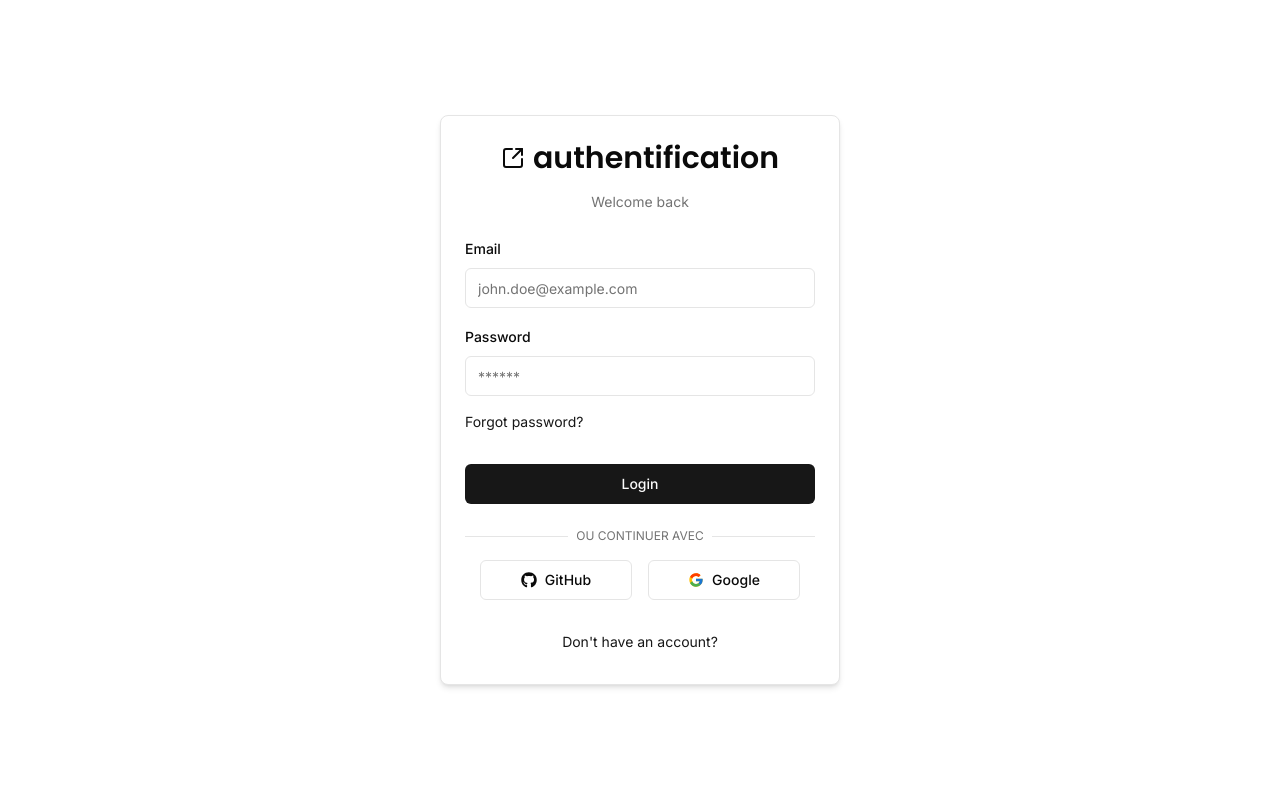
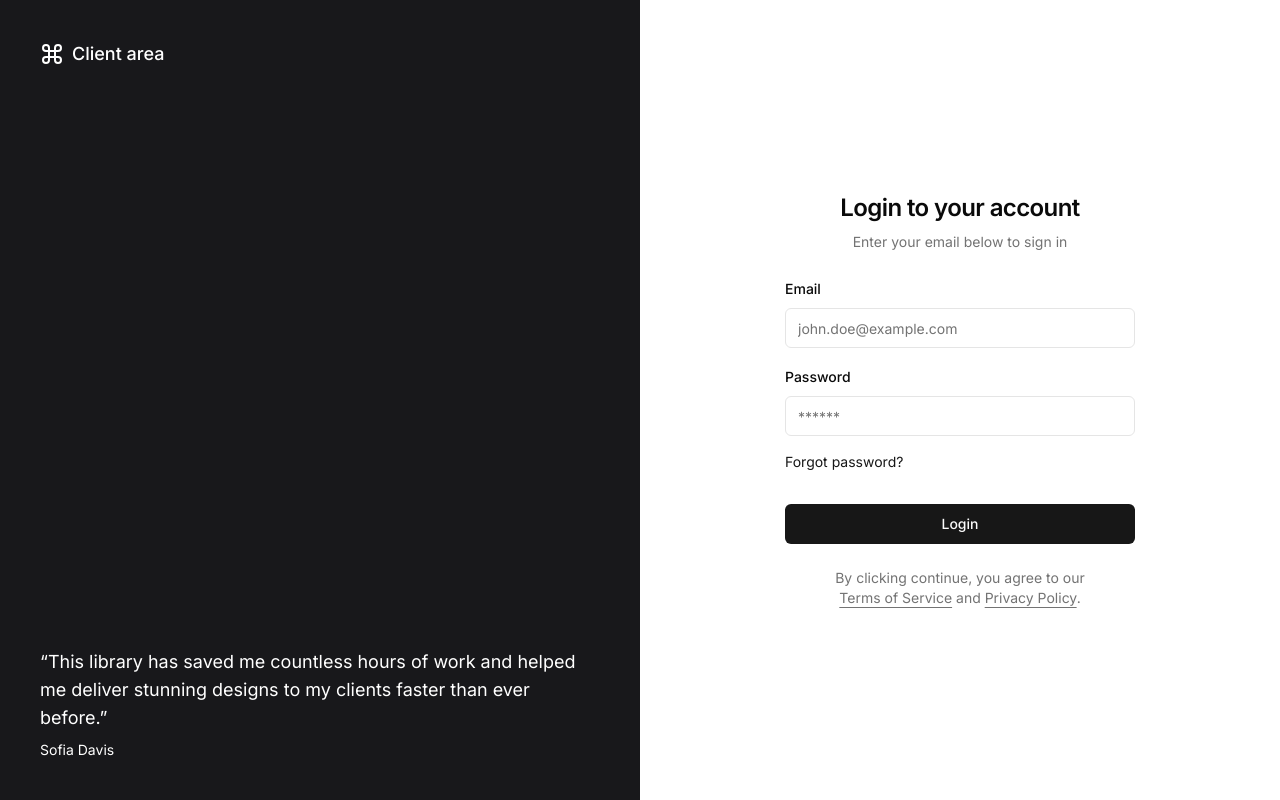
Before and after one commit to apoo3301/w3b, a Next.js app in the folder client/: page /auth/login in a window 1280 px wide. Built offline with nearby package versions, Linux system fonts and the light colour scheme; no server answers.

Commit message:
login page added, landing page ui fix, add login btn

```diff
--- a/client/src/app/auth/login/page.tsx
+++ b/client/src/app/auth/login/page.tsx
@@ -1,10 +1,96 @@
-import { LoginForm } from "~/components/auth/loginForm";
-import { Suspense } from "react";
+// import { LoginForm } from "~/components/auth/loginForm";
+// import { Suspense } from "react";
 
-export default function LoginPage() {
+// export default function LoginPage() {
+//   return (
+//     <Suspense>
+//       <LoginForm />
+//     </Suspense>
+//   );
+// }
+import { Metadata } from 'next';
+import Link from 'next/link';
+import { LoginForm } from '~/components/auth/loginForm';
+// import { LoginForm } from "~/components/auth/loginForm";
+import { buttonVariants } from '~/components/ui/button';
+import { cn } from '~/lib/utils';
+
+export const metadata: Metadata = {
+  title: 'Authentication',
+  description: 'Authentication forms built using the components.'
+};
+
+export default function AuthenticationPage() {
   return (
-    <Suspense>
-      <LoginForm />
-    </Suspense>
+    <div className="relative h-screen flex-col items-center justify-center md:grid lg:max-w-none lg:grid-cols-2 lg:px-0">
+      <Link
+        href="/examples/authentication"
+        className={cn(
+          buttonVariants({ variant: 'ghost' }),
+          'absolute right-4 top-4 hidden md:right-8 md:top-8'
+        )}
+      >
+        Login
+      </Link>
+      <div className="relative hidden h-full flex-col bg-muted p-10 text-white lg:flex dark:border-r">
+        <div className="absolute inset-0 bg-zinc-900" />
+        <div className="relative z-20 flex items-center text-lg font-medium">
+          <svg
+            xmlns="http://www.w3.org/2000/svg"
+            viewBox="0 0 24 24"
+            fill="none"
+            stroke="currentColor"
+            strokeWidth="2"
+            strokeLinecap="round"
+            strokeLinejoin="round"
+            className="mr-2 h-6 w-6"
+          >
+            <path d="M15 6v12a3 3 0 1 0 3-3H6a3 3 0 1 0 3 3V6a3 3 0 1 0-3 3h12a3 3 0 1 0-3-3" />
+          </svg>
+          Client area
+        </div>
+        <div className="relative z-20 mt-auto">
+          <blockquote className="space-y-2">
+            <p className="text-lg">
+              &ldquo;This library has saved me countless hours of work and
+              helped me deliver stunning designs to my clients faster than ever
+              before.&rdquo;
+            </p>
+            <footer className="text-sm">Sofia Davis</footer>
+          </blockquote>
+        </div>
+      </div>
+      <div className="flex h-full items-center p-4 lg:p-8">
+        <div className="mx-auto flex w-full flex-col justify-center space-y-6 sm:w-[350px]">
+          <div className="flex flex-col space-y-2 text-center">
+            <h1 className="text-2xl font-semibold tracking-tight">
+              Login to your account
+            </h1>
+            <p className="text-sm text-muted-foreground">
+              Enter your email below to sign in
+            </p>
+          </div>
+          {/* <UserAuthForm /> */}
+          <LoginForm />
+          <p className="px-8 text-center text-sm text-muted-foreground">
+            By clicking continue, you agree to our{' '}
+            <Link
+              href="/terms"
+              className="underline underline-offset-4 hover:text-primary"
+            >
+              Terms of Service
+            </Link>{' '}
+            and{' '}
+            <Link
+              href="/privacy"
+              className="underline underline-offset-4 hover:text-primary"
+            >
+              Privacy Policy
+            </Link>
+            .
+          </p>
+        </div>
+      </div>
+    </div>
   );
 }
--- a/client/src/app/page.tsx
+++ b/client/src/app/page.tsx
@@ -3,7 +3,7 @@
 import { useState, useEffect, useRef } from 'react'
 import Link from 'next/link'
 import { motion, AnimatePresence, useScroll, useTransform } from 'framer-motion'
-import { ArrowRight, Clock, Lock, DollarSign, Star, Menu, X } from 'lucide-react'
+import { ArrowRight, Clock, Lock, DollarSign, Star, Menu, X, LogIn } from 'lucide-react'
 import { images, services, bentoImages, testimonials, lifestyleImages } from "~/lib/constants"
 
 
@@ -15,6 +15,11 @@ export default function LandingPage() {
   const opacity = useTransform(scrollYProgress, [0, 0.2], [1, 0])
   const scale = useTransform(scrollYProgress, [0, 0.2], [1, 0.8])
   const parallaxRef = useRef(null)
+
+
+  const handleClick = () => {
+    window.location.href = "/login"
+  }
 
   useEffect(() => {
     const handleScroll = () => {
@@ -50,27 +55,6 @@ export default function LandingPage() {
               whileHover={{ scale: 1.05 }}
               whileTap={{ scale: 0.95 }}
             >
-              {/* <svg
-                className="w-8 h-8 mr-2"
-                viewBox="0 0 24 24"
-                fill="none"
-                xmlns="http://www.w3.org/2000/svg"
-              >
-                <path
-                  d="M3 9l9-7 9 7v11a2 2 0 0 1-2 2H5a2 2 0 0 1-2-2V9z"
-                  stroke={scrolled ? '#1a202c' : '#ffffff'}
-                  strokeWidth="2"
-                  strokeLinecap="round"
-                  strokeLinejoin="round"
-                />
-                <path
-                  d="M9 22V12h6v10"
-                  stroke={scrolled ? '#1a202c' : '#ffffff'}
-                  strokeWidth="2"
-                  strokeLinecap="round"
-                  strokeLinejoin="round"
-                />
-              </svg> */}
               <svg preserveAspectRatio="none" data-bbox="166.99 353.7 284.01 212.3" viewBox="166.99 353.7 284.01 212.3" xmlns="http://www.w3.org/2000/svg" data-type="shape" role="presentation" aria-hidden="true">
                 <g>
                   <path d="M421.89 532.62V387.07c0-7.9.73-13.64 2.19-17.23s4.16-6.05 8.08-7.38c3.93-1.34 10.21-2.15 18.84-2.46v-6.3c-13.19.61-15.54.92-43.31.92-25.36 0-44.96-.3-58.79-.92v6.3c8.75.31 15.1 1.12 19.02 2.46 3.93 1.32 6.6 3.79 7.99 7.38 1.4 3.59 2.1 9.33 2.1 17.23v111.07l-70.15-92.92-7.32 9.08-79 113.68V387.07c0-7.9.73-13.64 2.18-17.23 1.46-3.59 4.16-6.05 8.09-7.38 3.93-1.34 10.21-2.15 18.83-2.46v-6.3c-13.19.61-15.53.92-43.31.92-25.36 0-26.51-.3-40.34-.92v6.3c8.75.31 15.1 1.12 19.02 2.46 3.93 1.32 6.6 3.79 7.99 7.38 1.4 3.59 2.1 9.33 2.1 17.23v145.55c0 7.89-.7 13.64-2.1 17.22-1.39 3.59-4.06 6.05-7.99 7.38-3.93 1.33-10.27 2.15-19.02 2.46v6.3c13.83-.61 14.98-.92 40.34-.92 27.91 0 30.25.31 43.31.92v-6.3c-8.62-.31-14.9-1.13-18.83-2.46-3.93-1.33-6.63-3.8-8.09-7.38-.45-1.12-.71-2.84-1.03-4.39 1.33-5.56 4.79-12.55 10.45-21.01l56.02-82.4 79.81 103.61c1.22 1.64 3.52 4.42 5.25 6.7-1.52 2.14-3.46 3.9-6.3 4.86-3.93 1.33-10.27 2.15-19.02 2.46v6.3c13.83-.61 33.42-.92 58.79-.92 27.9 0 30.24.31 43.31.92v-6.3c-8.63-.31-14.9-1.13-18.84-2.46-3.93-1.33-6.63-3.8-8.08-7.38-1.46-3.57-2.19-9.32-2.19-17.21"></path>
@@ -78,11 +62,11 @@ export default function LandingPage() {
                 </g>
               </svg>
               <Link href="/" className={scrolled ? 'text-gray-800' : 'text-white'}>
-                elkom Home.
+                Welkom Home.
               </Link>
             </motion.div>
-            <div className="hidden md:flex space-x-6">
-              {['Nos Hôtes', 'Propriétaire', 'A Propos', 'Nous Rejoindre'].map((item) => (
+            <div className="hidden md:flex items-center space-x-6">
+              {['Nos Hôtes', 'Nous Rejoindre', 'A propos'].map((item) => (
                 <motion.div key={item} whileHover={{ scale: 1.1 }} whileTap={{ scale: 0.9 }}>
                   <Link
                     href={`#${item.toLowerCase()}`}
@@ -93,8 +77,28 @@ export default function LandingPage() {
                   </Link>
                 </motion.div>
               ))}
+              <motion.button
+                className={`flex items-center ${scrolled ? 'text-gray-800 hover:text-gold' : 'text-white hover:text-gold'
+                  } transition-colors`}
+                whileHover={{ scale: 1.1 }}
+                whileTap={{ scale: 0.9 }}
+                onClick={handleClick}
+
+              >
+                <LogIn className="mr-2" size={20} />
+                Se connecter
+              </motion.button>
             </div>
-            <div className="md:hidden">
+            <div className="md:hidden flex items-center">
+              <motion.button
+                className={`flex items-center mr-4 ${scrolled ? 'text-gray-800 hover:text-gold' : 'text-white hover:text-gold'
+                  } transition-colors`}
+                whileHover={{ scale: 1.1 }}
+                whileTap={{ scale: 0.9 }}
+              >
+                <LogIn className="mr-2" size={20} />
+                Se connecter
+              </motion.button>
               <button
                 onClick={toggleMenu}
                 className={`${scrolled ? 'text-gray-800' : 'text-white'} focus:outline-none`}
@@ -115,7 +119,7 @@ export default function LandingPage() {
           className="md:hidden fixed inset-0 z-40 bg-white"
         >
           <div className="flex flex-col items-center justify-center h-full space-y-8">
-            {['Services', 'Témoignages', 'Contact'].map((item) => (
+            {['Nos Hôtes', 'Nous Rejoindre', 'A propos'].map((item) => (
               <Link
                 key={item}
                 href={`#${item.toLowerCase()}`}
--- a/client/src/components/auth/loginForm.tsx
+++ b/client/src/components/auth/loginForm.tsx
@@ -62,13 +62,7 @@ export function LoginForm() {
   };
 
   return (
-    <div className="flex justify-center items-center min-h-screen p-4">
-      <CardWrapper
-        headerLabel={"Welcome back"}
-        backButtonLabel="Don't have an account?"
-        backButtonHref="/auth/register"
-        showSocial
-      >
+    <>
         <Form {...form}>
           <form onSubmit={form.handleSubmit(onSubmit)} className="space-y-6">
             <div className="space-y-4">
@@ -150,7 +144,6 @@ export function LoginForm() {
             </Button>
           </form>
         </Form>
-      </CardWrapper>
-    </div>
+    </>
   );
 }
```
